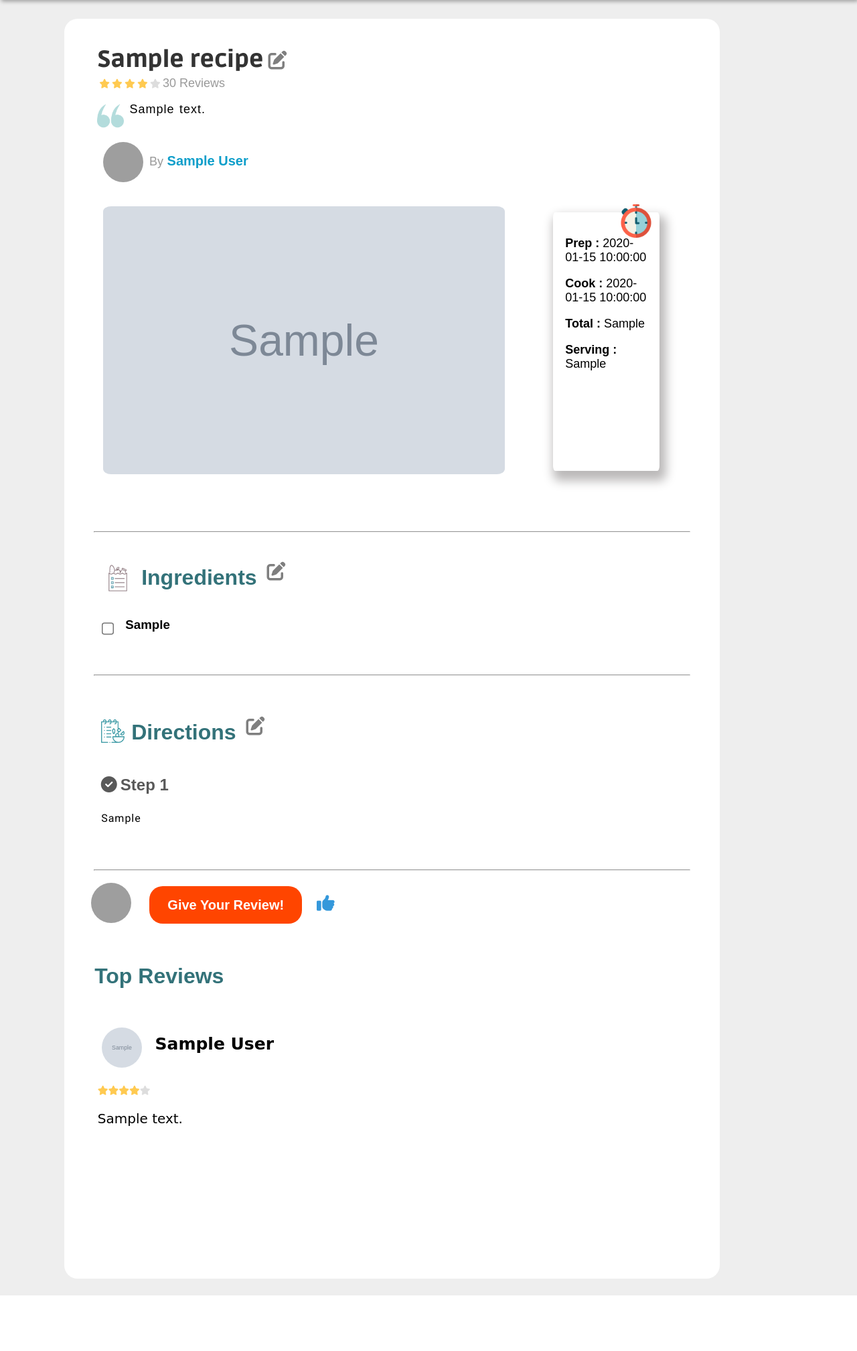
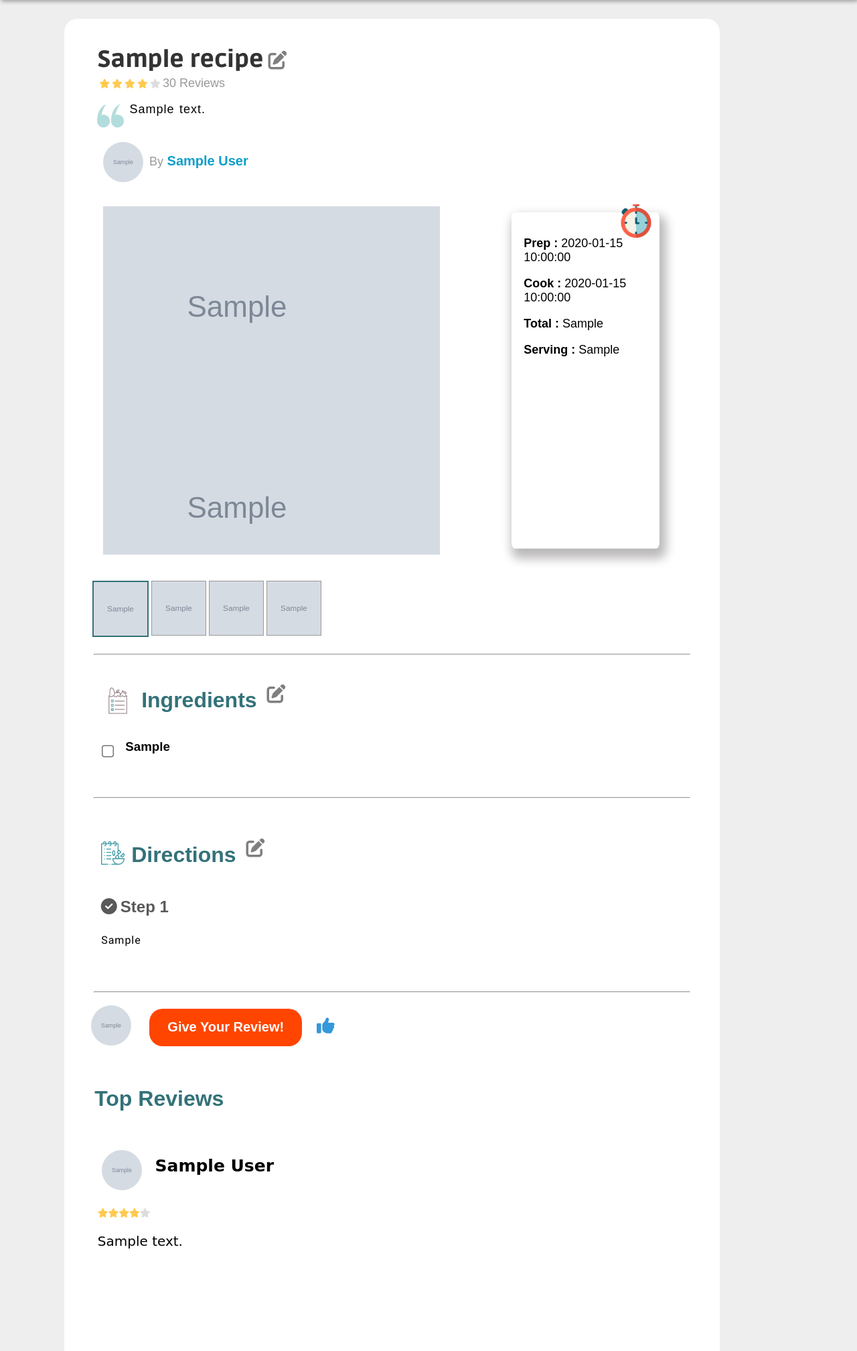
Before and after one commit to TejasV58/RECIPE_FINDER, a PHP site: the page made by more details.php in a window 1280 px wide. Shown: the part 68-2085 px from the top of the page at 67% size. Before the commit the page ends 2002 px from the top, so only its background shows below. Run offline with PHP 8.4, Linux system fonts and the light colour scheme; the visitor is signed in with stand-in values (Sample User, id 1); tables that the repository leaves empty or names only in its code hold one stand-in row (values such as "Sample post"); grey boxes marked "Sample" are stand-in pictures; some libraries are stand-ins or nearby versions; grey boxes are pictures that could not be loaded.

Commit message:
multiple image display,profile pic of author and recipe viewer added

```diff
--- a/Script.js
+++ b/Script.js
@@ -140,3 +140,15 @@ function feedbackFormClose()
 {
     document.getElementById('review-box').style.visibility="hidden";
 }
+
+//img onclick
+
+function picboxdisplay(smallpicid1,smallpicid2,smallpicid3,smallpicid4)
+{
+    var sourceimg=document.getElementById(smallpicid1).src;
+    document.getElementById(smallpicid1).style.border="2px solid #337279";
+    document.getElementById(smallpicid2).style.border="none";
+    document.getElementById(smallpicid3).style.border="none";
+    document.getElementById(smallpicid4).style.border="none";
+    document.getElementById('bigpicdiv').style.backgroundImage="url('"+sourceimg+"')";
+}
--- a/more details.css
+++ b/more details.css
@@ -409,3 +409,33 @@ textarea::placeholder{
 {
     color: #337279;
 }
+
+.smallpicdiv
+{
+    text-align:center;
+    width:15%;
+    margin:2%;
+    display:flex;
+}
+
+#bigpicdiv
+{
+    background-size:cover;
+    text-align:center;
+    width:80%;
+    height:65vh;
+    margin:2%;
+}
+
+.smallpic
+{
+    width:80px;
+    height:80px;
+    margin:2px;
+    border:1px solid rgba(0,0,0,0.4);
+    display:inline-block;
+}
+#smallpicid1
+{
+    border:2px solid #337279;
+}
--- a/more details.php
+++ b/more details.php
@@ -93,12 +93,29 @@
 
 
                 <div class=profilepicdiv>
-                    <img src="images/defaultprofilepic.png" alt="" class=profilepic>
+                    <?php
+                        $sql4="SELECT * from userdetails where userid=?";
+                        $stmt4= mysqli_stmt_init($conn);
+                        if(!mysqli_stmt_prepare($stmt4,$sql4))
+                        {
+                            header("Location: ./profile.php?error=sqlerror");
+                            $_SESSION['error-message'] = "error!";
+                            exit();
+                        }
+                        else{
+                            mysqli_stmt_bind_param($stmt4,"s",$_SESSION['userid']);
+                            mysqli_stmt_execute($stmt4);
+                            $profilepicresult = mysqli_stmt_get_result($stmt4);
+                            $profilepicrow = mysqli_fetch_assoc($profilepicresult);
+                            $profileimg=$profilepicrow['profileimg'];
+                            echo"<img src='./profile-images/$profileimg' class=profilepic>";
+                        }
+                    ?>
                     <h2 class="author-name"> <span class="small-txt2">By</span> <?php echo $name ?></h2>
                 </div>
                 <div class="image-time">
-                    <div class="dish-image">
-                        <img src="recipe-images/<?php echo $img1 ?> " class="dish">
+                    <div class="dish-image" id=bigpicdiv style='background:url("<?php echo "./recipe-images/".$img1; ?>")'>
+
                     </div>
                     <div class="time">
                         <p><b>Prep :</b> <?php echo $preptime?></p>
@@ -113,7 +130,13 @@
                 </div>
             </div>
 
-            <br><br><hr>
+            <div class='smallpicdiv'>
+                <div><img  src="<?php echo "./recipe-images/".$img1; ?>" onclick='picboxdisplay("smallpicid1","smallpicid2","smallpicid3","smallpicid4")' id=smallpicid1 class=smallpic></div>
+                <div><img  src="<?php echo "./recipe-images/".$img2; ?>" onclick='picboxdisplay("smallpicid2","smallpicid1","smallpicid3","smallpicid4")' id=smallpicid2 class=smallpic></div>
+                <div><img  src="<?php echo "./recipe-images/".$img3; ?>" onclick='picboxdisplay("smallpicid3","smallpicid2","smallpicid1","smallpicid4")' id=smallpicid3 class=smallpic></div>
+                <div><img  src="<?php echo "./recipe-images/".$img4; ?>" onclick='picboxdisplay("smallpicid4","smallpicid2","smallpicid3","smallpicid1")' id=smallpicid4 class=smallpic></div>
+            </div>
+            <hr>
 
         <div class="ingridents-container">
             <div class="flexdiv">
@@ -156,8 +179,28 @@
 
         <div class="feedback-container">
                 <div class=profilepicdiv>
-                    <img src="images/defaultprofilepic.png" alt="" class=profilepic>
-                    <button class="review-btn" onclick="feedbackFormOpen()">Give Your Review!</button>
+                <?php
+                        $sql4="SELECT * from recipe r JOIN userdetails u ON r.userid=u.userid where recipeid=?";
+                        $stmt4= mysqli_stmt_init($conn);
+                        if(!mysqli_stmt_prepare($stmt4,$sql4))
+                        {
+                            header("Location: ./profile.php?error=sqlerror");
+                            $_SESSION['error-message'] = "error!";
+                            exit();
+                        }
+                        else{
+                            mysqli_stmt_bind_param($stmt4,"s",$recipeid);
+                            mysqli_stmt_execute($stmt4);
+                            $profilepicresult = mysqli_stmt_get_result($stmt4);
+                            $profilepicrow = mysqli_fetch_assoc($profilepicresult);
+                            if($profilepicrow!==null)
+                            {
+                                $profileimg=$profilepicrow['profileimg'];
+                                echo"<img src='./profile-images/$profileimg' class=profilepic>";
+                            }
+                        }
+                    if(isset($_SESSION['userid']))?>
+                    <button class='review-btn' onclick="feedbackFormOpen()">Give Your Review!</button>
 
                     <span>
                         <?php
```
